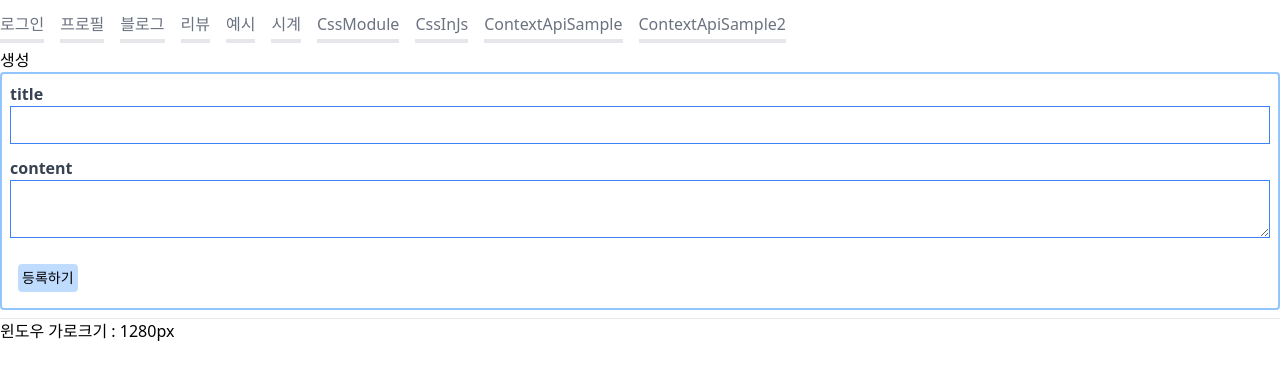
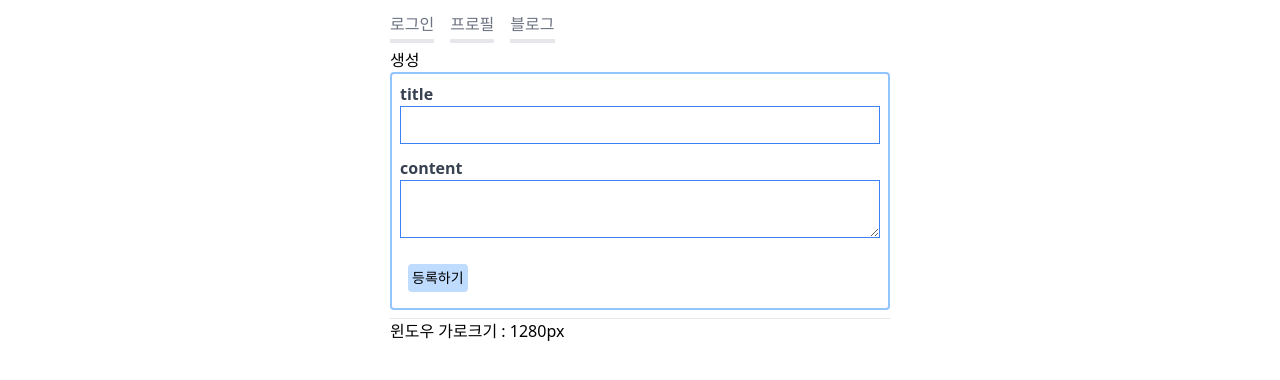
Before and after one commit to Eunji-Nam/myproj-react, a React (Create React App) app: page /blog/new in a window 1280 px wide. Shown: the top 380 px of the page. Built offline with nearby package versions, Linux system fonts and the light colour scheme; no server answers.

Commit message:
postdetail에 목록으로 가는 버튼 추가/ list 스타일 개선

```diff
--- a/src/App.css
+++ b/src/App.css
@@ -1,3 +1,4 @@
 .app {
+  width: 500px;
   margin: 0 auto;
 }
--- a/src/App.js
+++ b/src/App.js
@@ -23,7 +23,7 @@ function App() {
       <div className="app">
         <TopNav />
         <Routes>
-          <Route path="/" element={<Navigate to="/reviews/" />} />
+          <Route path="/" element={<Navigate to="/blog/" />} />
           <Route path="/accounts/login/" element={<Login />} />
           <Route path="/accounts/profile/" element={<Profile />} />
           <Route path="/blog/" element={<PagePost />} />
--- a/src/compomemts/TopNav.jsx
+++ b/src/compomemts/TopNav.jsx
@@ -13,7 +13,7 @@ function TopNav() {
         <li>
           <MyLink to="/blog/">블로그</MyLink>
         </li>
-        <li>
+        {/* <li>
           <MyLink to="/reviews/">리뷰</MyLink>
         </li>
         <li>
@@ -33,7 +33,7 @@ function TopNav() {
         </li>
         <li>
           <MyLink to="examples/context-api-2/">ContextApiSample2</MyLink>
-        </li>
+        </li> */}
       </ul>
     </div>
   );
--- a/src/compomemts/blog/PostForm.jsx
+++ b/src/compomemts/blog/PostForm.jsx
@@ -1,4 +1,9 @@
-function PostForm({ fieldValues, handleFieldChange, handleSubmit }) {
+function PostForm({
+  fieldValues,
+  errorMessages,
+  handleFieldChange,
+  handleSubmit,
+}) {
   const handlePostSubmit = () => {
     if (handleSubmit) {
       handleSubmit();
@@ -8,6 +13,8 @@ function PostForm({ fieldValues, handleFieldChange, handleSubmit }) {
   return (
     <div className="rounded border-2 border-blue-300 mb-2 p-2">
       <label className="block text-gray-700 font-bold">title</label>
+      <div>
+        <div className="text-red-400 text-xs">{errorMessages.title}</div>
         <input
           onChange={handleFieldChange}
           type="text"
@@ -15,14 +22,18 @@ function PostForm({ fieldValues, handleFieldChange, handleSubmit }) {
           value={fieldValues.title}
           className="border border-blue-500 shodow leading-tight w-full py-2 px-3 mb-3"
         />
+      </div>
 
       <label className="block text-gray-700 font-bold">content</label>
+      <div>
+        <div className="text-red-400 text-xs">{errorMessages.content}</div>
         <textarea
           onChange={handleFieldChange}
           name="content"
           value={fieldValues.content}
           className="border border-blue-500 shodow leading-tight w-full py-2 px-3 mb-3 "
-      ></textarea>
+        />
+      </div>
 
       <button
         onClick={() => handlePostSubmit()}
--- a/src/compomemts/blog/PostList.jsx
+++ b/src/compomemts/blog/PostList.jsx
@@ -35,7 +35,7 @@ function PostList() {
 
   return (
     <div>
-      <h2>Post List</h2>
+      <h2>Post 목록</h2>
       <button
         onClick={() => navigate('/blog/new/')}
         className="bg-orange-200 hover:bg-orange-400 p-1 rounded text-sm cursor-point"
@@ -48,24 +48,25 @@ function PostList() {
           key={post.id}
           className="bg-green-100 border-2 border-green-400 my-2 p-1"
         >
-          <ul
+          <div
             onClick={() => {
               navigate(`/blog/${post.id}/`);
             }}
             className="font-bold hover:text-green-700 cursor-pointer"
           >
+            <img src="https://placeimg.com/160/120/animals" alt={post.title} />
             {post.title}
-          </ul>
+          </div>
           <div className="flex justify-end">
             <button
               onClick={() => navigate(`/blog/${post.id}/edit/`)}
-              className="hover:text-blue-400 cursor-pointer mr-1"
+              className="text-xs hover:text-blue-400 cursor-pointer mr-1"
             >
               수정
             </button>
             <button
               onClick={() => handlePostDelete(post)}
-              className="hover:text-red-400 cursor-pointer"
+              className="text-xs hover:text-red-400 cursor-pointer"
             >
               삭제
             </button>
--- a/src/pages/blog/PagePostDetail.jsx
+++ b/src/pages/blog/PagePostDetail.jsx
@@ -1,9 +1,17 @@
 import PostDetail from 'compomemts/blog/PostDetail';
+import { useNavigate } from 'react-router-dom';
 
 function PagePostDetail() {
+  const navigate = useNavigate();
   return (
     <div>
       <PostDetail />
+      <button
+        onClick={() => navigate('/blog/')}
+        className="bg-blue-200 text-gray-800 text-sm font-bold rounded py-1 px-2"
+      >
+        목록으로
+      </button>
     </div>
   );
 }
--- a/src/pages/blog/PagePostForm.jsx
+++ b/src/pages/blog/PagePostForm.jsx
@@ -6,6 +6,7 @@ import { useNavigate, useParams } from 'react-router-dom';
 
 function PagePostForm() {
   const [error, setError] = useState(null);
+  const [errorMessages, setErrorMessages] = useState({});
   const navigate = useNavigate();
   const { postId } = useParams();
   const { fieldValues, handleFieldChange, clearFieldValues, setFieldValues } =
@@ -26,6 +27,7 @@ function PagePostForm() {
   }, [postId]);
 
   const handleSubmit = async () => {
+    setErrorMessages({});
     const url = !postId ? `/blog/api/posts/` : `/blog/api/posts/${postId}/`;
     try {
       if (!postId) {
@@ -36,6 +38,8 @@ function PagePostForm() {
       navigate('/blog/');
     } catch (e) {
       setError(e);
+
+      setErrorMessages(e.response.data);
     }
   };
 
@@ -43,6 +47,7 @@ function PagePostForm() {
     <div>
       {postId ? '수정' : '생성'}
       <PostForm
+        errorMessages={errorMessages}
         fieldValues={fieldValues}
         handleFieldChange={handleFieldChange}
         handleSubmit={handleSubmit}
```
Lines whose indentation alone changed are shown as unchanged.
